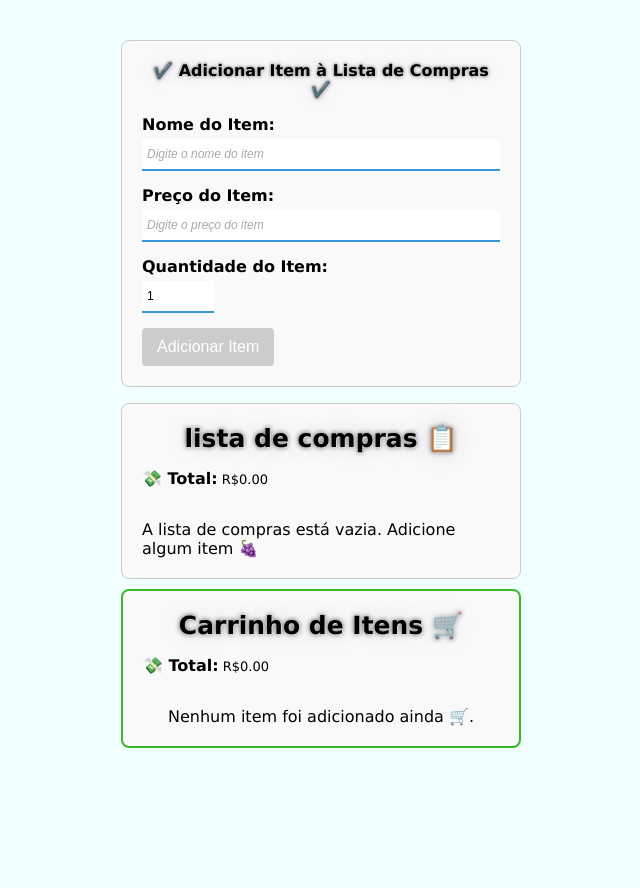
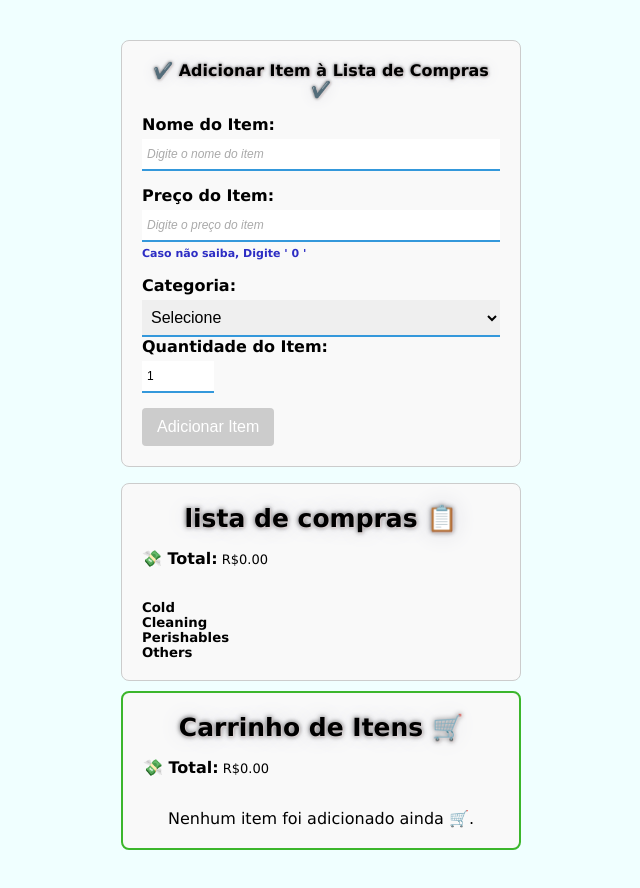
Before and after one commit to YannDarkz/progress-list, an Angular app: page / in a window 1280 px wide. Shown: the whole page, without its empty margins (319-959 px from the left). Before the commit the page ends 800 px from the top, so only its background shows below. Built offline with nearby package versions, Linux system fonts and the light colour scheme.

Commit message:
feature category 22/10

```diff
--- a/src/app/app.component.html
+++ b/src/app/app.component.html
@@ -1,10 +1,5 @@
 <div class="notification-card" [ngClass]="{'show': addTextNotify, 'none': !addTextNotify}">
     <h3>{{ addTextNotify }}</h3>
   </div>
-<!-- <h3 class="notifyRemove"> {{removeTextNotify}}</h3> -->
 
 <app-list-items (notifyByuItem)="notifyAddBuyItem()" (notifyAddItem)="notifyAddItem()" (notifyUpdatedItem)="notifyEditItem()" (notifyRemoveItem)="notifyRemoveItem()"></app-list-items>
-
-<!-- <div  >
-    <h3> ✅ {{addTextNotify}}</h3>
-</div> -->
--- a/src/app/components/add-items/add-items.component.html
+++ b/src/app/components/add-items/add-items.component.html
@@ -23,10 +23,25 @@
                 aria-describedby="itemPriceError" />
 
                 <div *ngIf="itemPrice.invalid && (itemPrice.dirty || itemPrice.touched)" id="itemPriceError">
-                    <small *ngIf="itemPrice.errors?.['required']">Preço obrigatório <br />  </small>
-                    <strong>Caso não saiba, Digite '
-                        0 '</strong>
+                    <small *ngIf="itemPrice.errors?.['required']">Preço obrigatório  </small>
                 </div>
+                <strong>Caso não saiba, Digite ' 0 '</strong>
+        </div>
+
+        <div>
+            <label for="category">Categoria:</label>
+            <select formControlName="category" [class.invalid]="itemCategory.invalid && (itemCategory.touched || itemCategory.dirty)" id="category" >
+                <option value="">Selecione</option>
+                <option value="cold">Frios</option>
+                <option value="cleaning">Limpeza</option>
+                <option value="perishables">perecíveis</option>
+                <option value="others">outros</option>
+            </select>
+
+            <div *ngIf="itemCategory.invalid && (itemCategory.touched || itemCategory.touched)">
+                <small *ngIf="itemCategory.errors?.['required']">categoria é obrigatória.  </small>
+
+            </div>
         </div>
 
         <div class="form-group">
@@ -43,6 +58,8 @@
 
 
 
+
+
         <div *ngIf="!editing">
             <button type="submit" [disabled]="addItemForm.invalid">Adicionar Item</button>
         </div>
--- a/src/app/components/add-items/add-items.component.scss
+++ b/src/app/components/add-items/add-items.component.scss
@@ -34,7 +34,7 @@
     font-weight: bold;
   }
 
-  input {
+  input, select {
     border: none;
     border-bottom: 2px solid #3498db; /* Linha cinza inicial */
     outline: none;
@@ -44,7 +44,7 @@
     transition: border-color 0.3s ease-in-out;
   }
 
-  input:focus {
+  input:focus, select:focus {
     border-bottom: 2px solid #329e3b;
   }
 
@@ -53,7 +53,7 @@
     font-style: italic;
   }
 
-  input.invalid {
+  input.invalid, select.invalid {
     border-bottom: 2px solid #d81919;
   }
 
--- a/src/app/components/add-items/add-items.component.ts
+++ b/src/app/components/add-items/add-items.component.ts
@@ -22,7 +22,7 @@ export class AddItemsComponent {
     name: ['', Validators.required],
     price: [null, [Validators.required, Validators.min(0)]],
     quantity: [1, [Validators.required, Validators.min(1)] ],
-    category: []
+    category: ['', Validators.required]
   });
 
   editing: boolean = false
@@ -81,4 +81,8 @@ export class AddItemsComponent {
     return this.addItemForm.get('quantity')!;
 }
 
+get itemCategory() {
+  return this.addItemForm.get('category')!;
 }
+
+}
--- a/src/app/components/list-items/list-items.component.html
+++ b/src/app/components/list-items/list-items.component.html
@@ -1,23 +1,21 @@
-<app-add-items  (notifyAddItem)="onNotifyAddItem()" (notifyEditItem)="onNotifyUpdatedItem()"></app-add-items>
+<app-add-items (notifyAddItem)="onNotifyAddItem()" (notifyEditItem)="onNotifyUpdatedItem()"></app-add-items>
 <div class="list-container">
     <h4>lista de compras 📋</h4>
     <h6><strong>💸 Total:</strong> {{totalPrice | currency:'BRL'}}</h6>
 
-    <ul *ngIf="items.length > 0; else noItems">
-        <li *ngFor="let item of items; let i =  index" >
-            <app-card-list
-                [name]="item.name"
-                [price]="item.price"
-                [quantity]="item.quantity"
-                (edit)="editItem(item, i)"
-                (delete)="deleteItem(i)"
-                (buy)="buyItem(item, i)"
-                ></app-card-list>
-        </li>
-    </ul>
+    <div *ngFor="let category of itemCategories">
+        <h5>{{category.name}}</h5>
+
+        <ul *ngIf="category.items.length > 0; ">
+            <li *ngFor="let item of category.items; let i =  index">
+                <app-card-list [name]="item.name" [price]="item.price" [quantity]="item.quantity"
+                    (edit)="editItem(item, i)" (delete)="deleteItem(i)" (buy)="buyItem(item, i)"></app-card-list>
+            </li>
+        </ul>
+    </div>
 
     <ng-template #noItems>
         <p>A lista de compras está vazia. Adicione algum item 🍇</p>
     </ng-template>
 </div>
-<app-buy-item (removeItemBuy)="removeItemBuy()"  (itemRemoved)="loadItems()"></app-buy-item>
+<app-buy-item (removeItemBuy)="removeItemBuy()" (itemRemoved)="loadItems()"></app-buy-item>
--- a/src/app/components/list-items/list-items.component.ts
+++ b/src/app/components/list-items/list-items.component.ts
@@ -3,6 +3,18 @@ import { CommonModule } from '@angular/common';
 import { CardListComponent } from '../card-list/card-list.component';
 import { AddItemsComponent } from '../add-items/add-items.component';
 import { BuyItemComponent } from '../buy-item/buy-item.component';
+
+interface Item {
+  name: string;
+  price: number;
+  quantity: number;
+  category: string;
+}
+
+interface Category {
+  name: string;
+  items: Item[];
+}
 
 @Component({
   selector: 'app-list-items',
@@ -12,7 +24,14 @@ import { BuyItemComponent } from '../buy-item/buy-item.component';
   styleUrl: './list-items.component.scss'
 })
 export class ListItemsComponent implements OnInit {
-  items: Array<{ name: string, price: number, quantity: number }> = []
+  items: Array<{ name: string, price: number, quantity: number, category: string }> = []
+
+  itemCategories: Category[] = [
+    { name: 'Cold', items: [] },
+    { name: 'Cleaning', items: [] },
+    { name: 'Perishables', items: [] },
+    { name: 'Others', items: [] },
+  ];
 
   totalPrice: number = 0
 
@@ -44,8 +63,22 @@ export class ListItemsComponent implements OnInit {
     const storedItems = localStorage.getItem('listaCompras')
     if (storedItems) {
       this.items = JSON.parse(storedItems);
+      this.organizetemsByCategory()
       this.calculateTotalPrice();
     }
+  }
+
+  organizetemsByCategory(): void {
+    this.itemCategories.forEach(category => category.items = []);
+    this.items.forEach(item => {
+      // console.log('Item category:', item.category);
+      const category = this.itemCategories.find(cat => cat.name.toLowerCase() === item.category.toLowerCase());
+      if(category){
+        category.items.push(item);
+        // console.log('push?');
+
+      }
+    });
   }
 
   calculateTotalPrice(): void {
```
